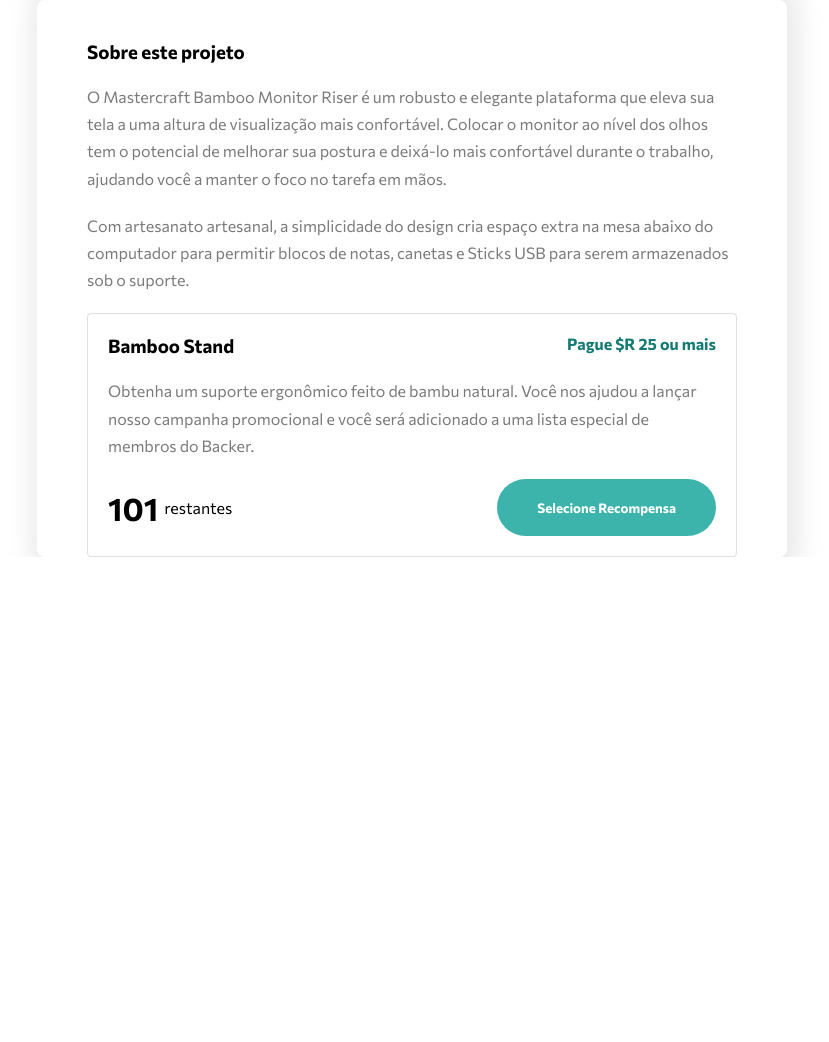
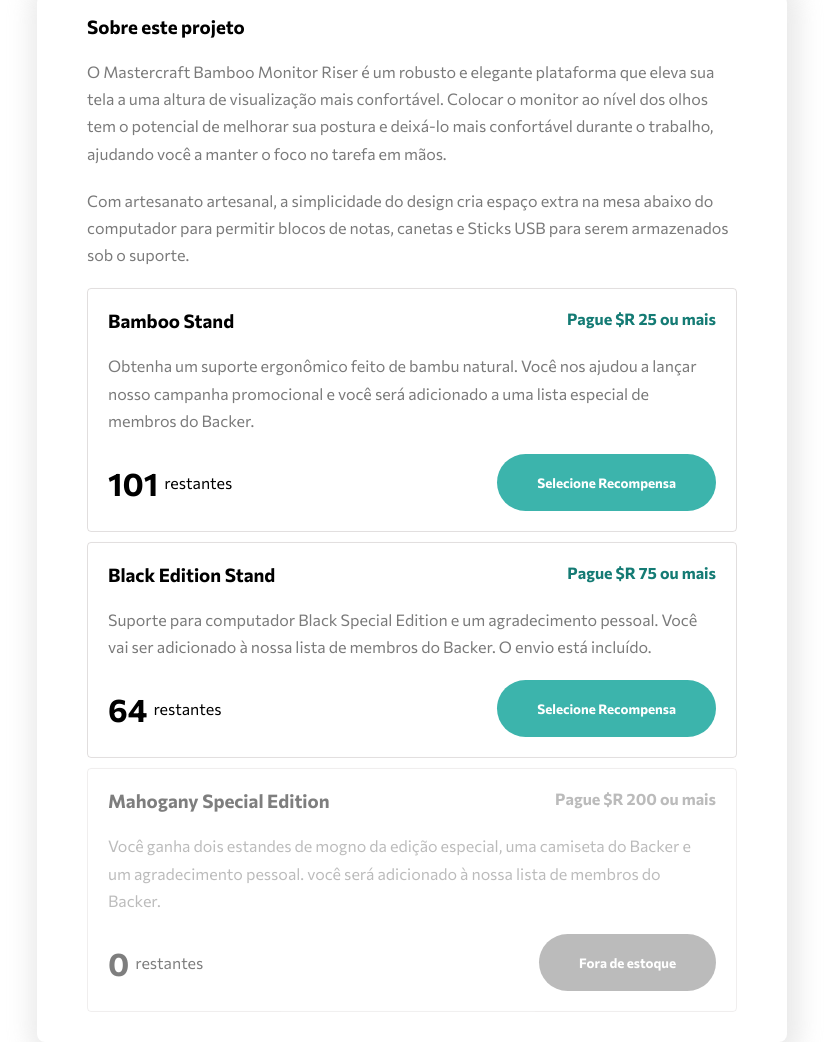
Before and after one commit to TayAmorim/Crowdfunding-product-page, a plain HTML site: page index.html in a window 1280 px wide. Shown: the part 568-1610 px from the top of the page, without its empty margins (228-1057 px from the left). Before the commit the page ends 1125 px from the top, so only its background shows below. Drawn offline with Linux system fonts and the light colour scheme.

Commit message:
seção sobre finalizada

```diff
--- a/index.html
+++ b/index.html
@@ -98,6 +98,42 @@
             <button class="btn">Selecione Recompensa</button>
           </div>
         </div>
+        <div class="plan-card">
+          <div class="card-title">
+            <h3>Black Edition Stand</h3>
+            <p>Pague $R 75 ou mais</p>
+          </div>
+          <p class="text text-about">
+            Suporte para computador Black Special Edition e um agradecimento
+            pessoal. Você vai ser adicionado à nossa lista de membros do Backer.
+            O envio está incluído.
+          </p>
+          <div class="card-tags">
+            <p>
+              <span>64</span>
+              restantes
+            </p>
+            <button class="btn">Selecione Recompensa</button>
+          </div>
+        </div>
+        <div class="plan-card disabled">
+          <div class="card-title">
+            <h3>Mahogany Special Edition</h3>
+            <p>Pague $R 200 ou mais</p>
+          </div>
+          <p class="text text-about">
+            Você ganha dois estandes de mogno da edição especial, uma camiseta
+            do Backer e um agradecimento pessoal. você será adicionado à nossa
+            lista de membros do Backer.
+          </p>
+          <div class="card-tags">
+            <p>
+              <span>0</span>
+              restantes
+            </p>
+            <button class="btn">Fora de estoque</button>
+          </div>
+        </div>
       </section>
     </main>
   </body>
--- a/style/style.css
+++ b/style/style.css
@@ -35,7 +35,7 @@
 .content {
   width: 750px;
   position: absolute;
-  top: 80%;
+  top: 110%;
   left: 50%;
   margin-right: 50%;
   transform: translate(-50%, -50%);
@@ -168,7 +168,7 @@
 
 .about {
   margin-top: 20px;
-  padding-top: 40px;
+  padding-block: 20px;
 }
 
 .text-about {
@@ -186,6 +186,7 @@
   border: 1px solid var(--Dark-gray-btn);
   padding: 20px;
   border-radius: 4px;
+  margin-bottom: 10px;
 }
 
 .card-title {
@@ -216,3 +217,13 @@
   font-weight: bold;
   font-size: 32px;
 }
+
+.disabled {
+  opacity: 0.5;
+}
+.disabled button {
+  background-color: var(--Dark-gray);
+}
+.disabled .card-title p {
+  color: var(--Dark-gray);
+}
```
